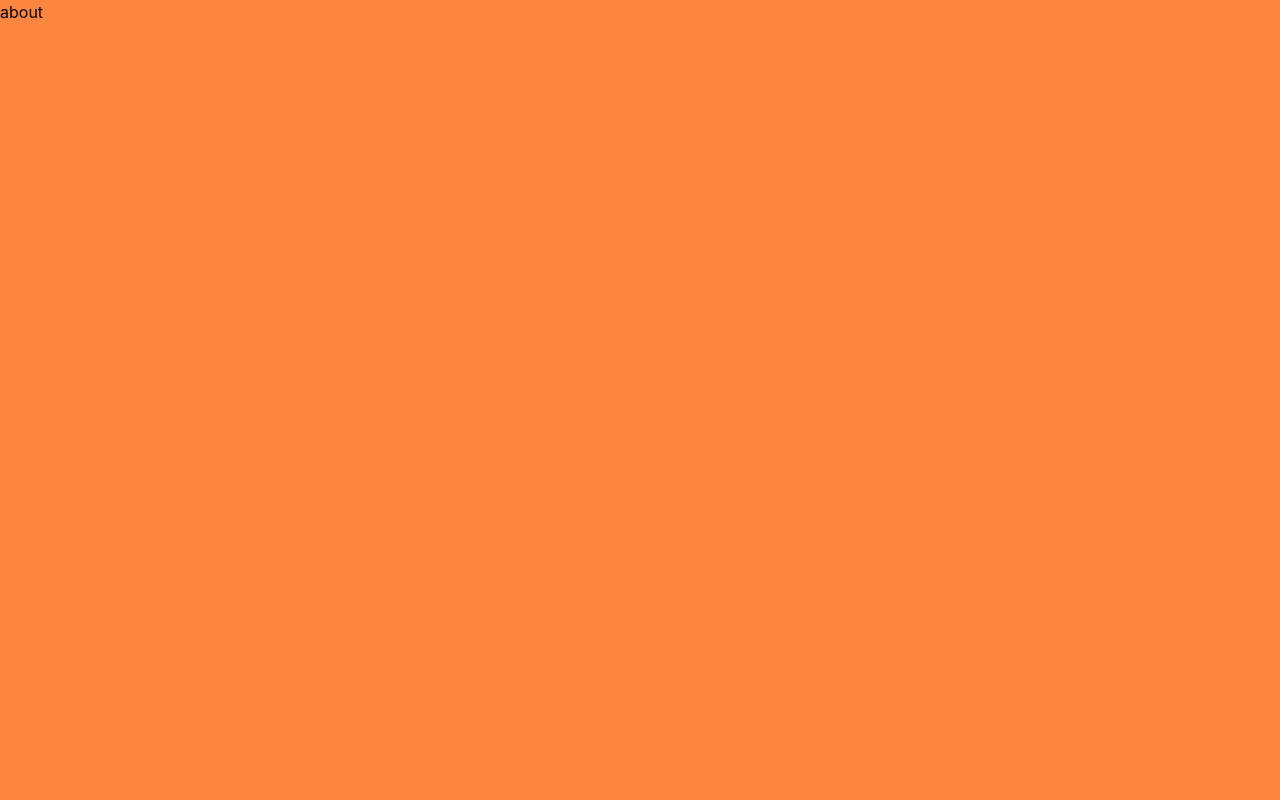
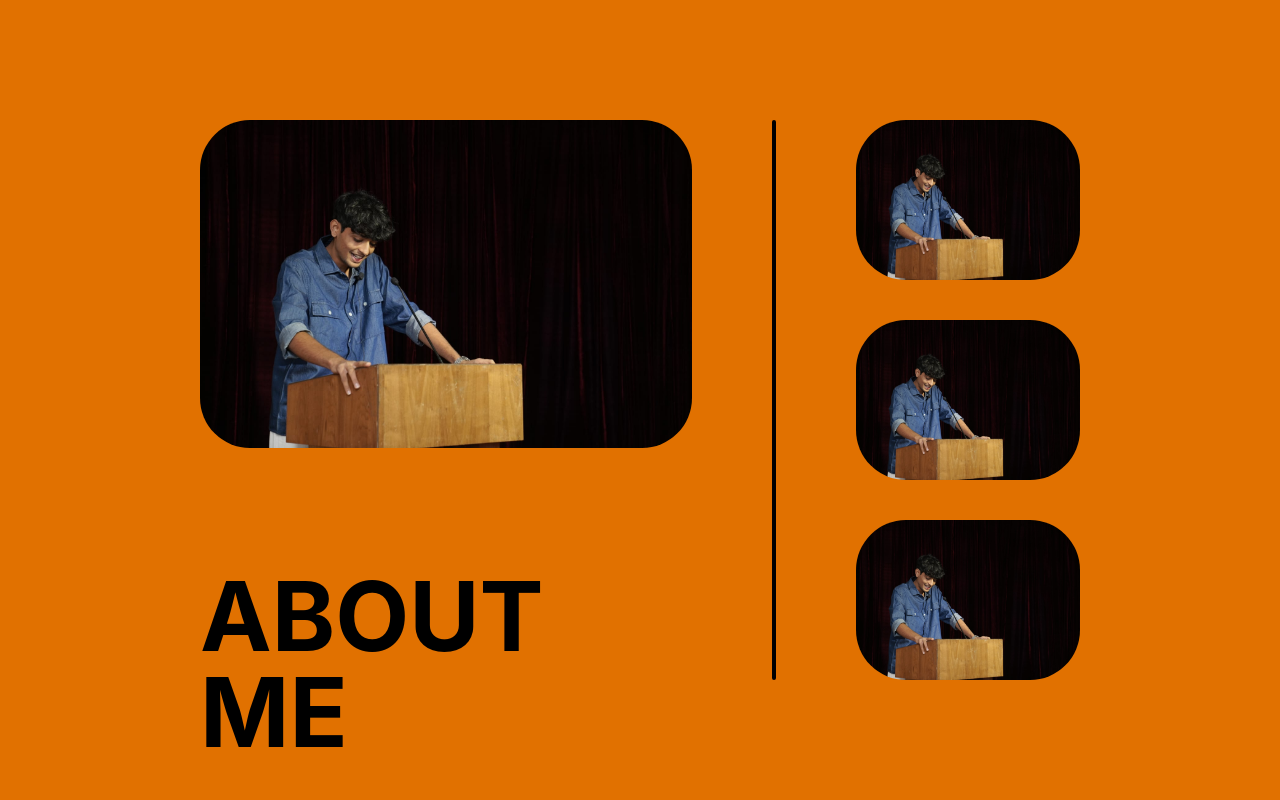
Before and after one commit to anchorjasvanth/portfolio, a React (Vite) app: page / in a window 1280 px wide. Shown: the part 800-1600 px from the top of the page. Built offline with nearby package versions, Linux system fonts and the light colour scheme.

Commit message:
style about

```diff
--- a/src/About.jsx
+++ b/src/About.jsx
@@ -1,7 +1,37 @@
 function About() {
+  let images = "rounded-[50px] h-2/7";
   return (
-    <div className="h-dvh bg-primary" id="about">
-      about
+    <div className="h-dvh bg-amber-600 p-30 px-50" id="about">
+      <div className="flex gap-20 h-full">
+        <div className="flex flex-col w-3/5 justify-between">
+          {/* slideshow */}
+          <img
+            className="rounded-[50px] h-125 object-cover object-center"
+            src="src/assets/hero.jpeg"
+            alt=""
+          />
+          <div>
+            <p className="mt-30 text-8xl font-bold">ABOUT ME</p>
+            <p className="mt-10 text-2xl w-1/2 text-justify">
+              Lorem ipsum dolor sit amet, consectetur adipisicing elit.
+              Nesciunt, ut beatae quod molestias nam consectetur quasi natus
+              ipsa, eaque rerum optio. Iste ipsum molestias eius, inventore
+              officia quasi nihil nostrum! Lorem ipsum dolor sit amet
+              consectetur, adipisicing elit. Quibusdam totam eaque voluptatum
+              voluptas architecto minima sequi aliquam placeat fugit, laboriosam
+              saepe quod nam cum. Ullam alias praesentium distinctio deleniti
+              quas?
+            </p>
+          </div>
+        </div>
+        <div className="border-l-4 rounded-4xl"></div>
+        {/* videos that keeps scrolling using animation */}
+        <div className="flex flex-col justify-between  h-full">
+          <img className={images} src="src/assets/hero.jpeg" alt="" />
+          <img className={images} src="src/assets/hero.jpeg" alt="" />
+          <img className={images} src="src/assets/hero.jpeg" alt="" />
+        </div>
+      </div>
     </div>
   );
 }
```
